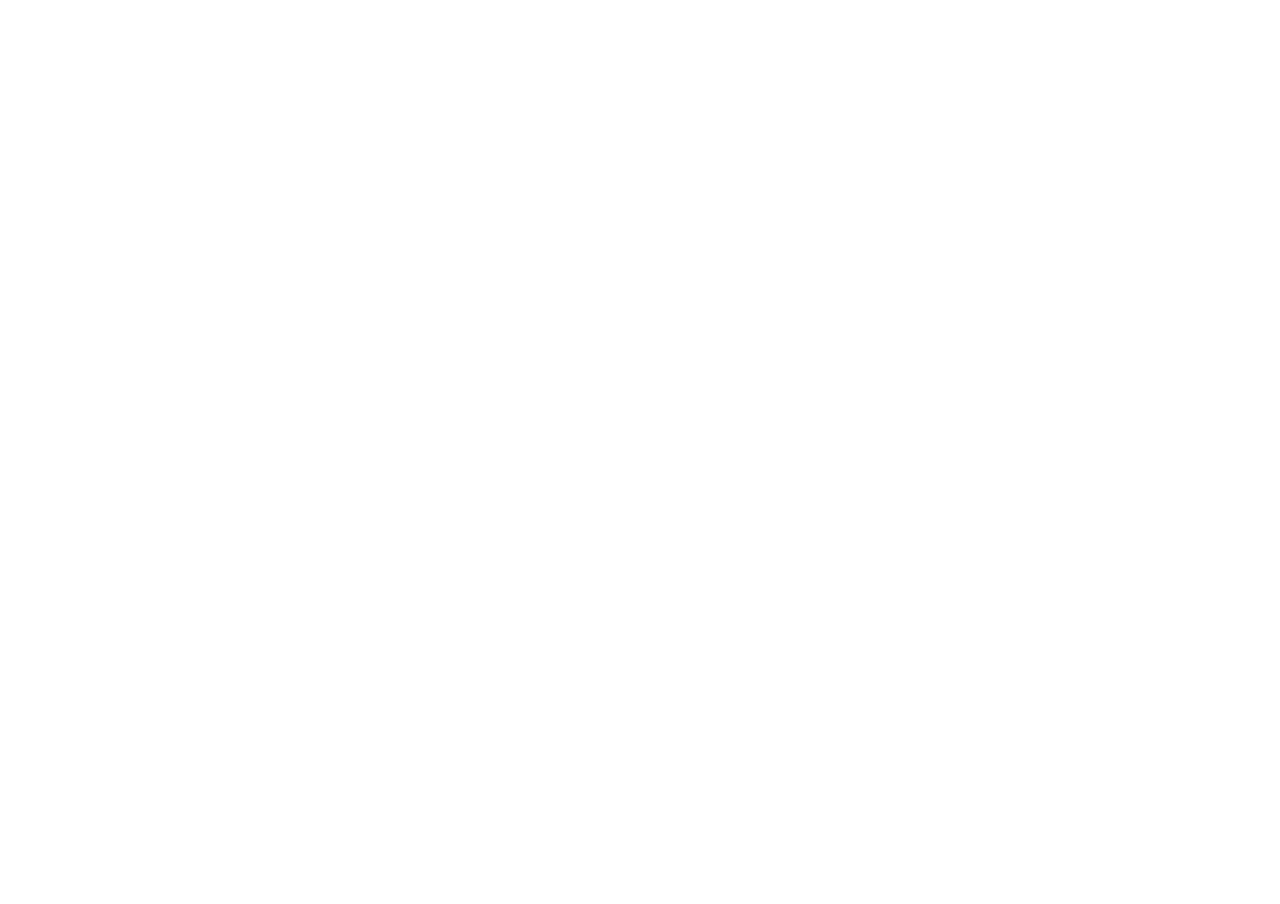
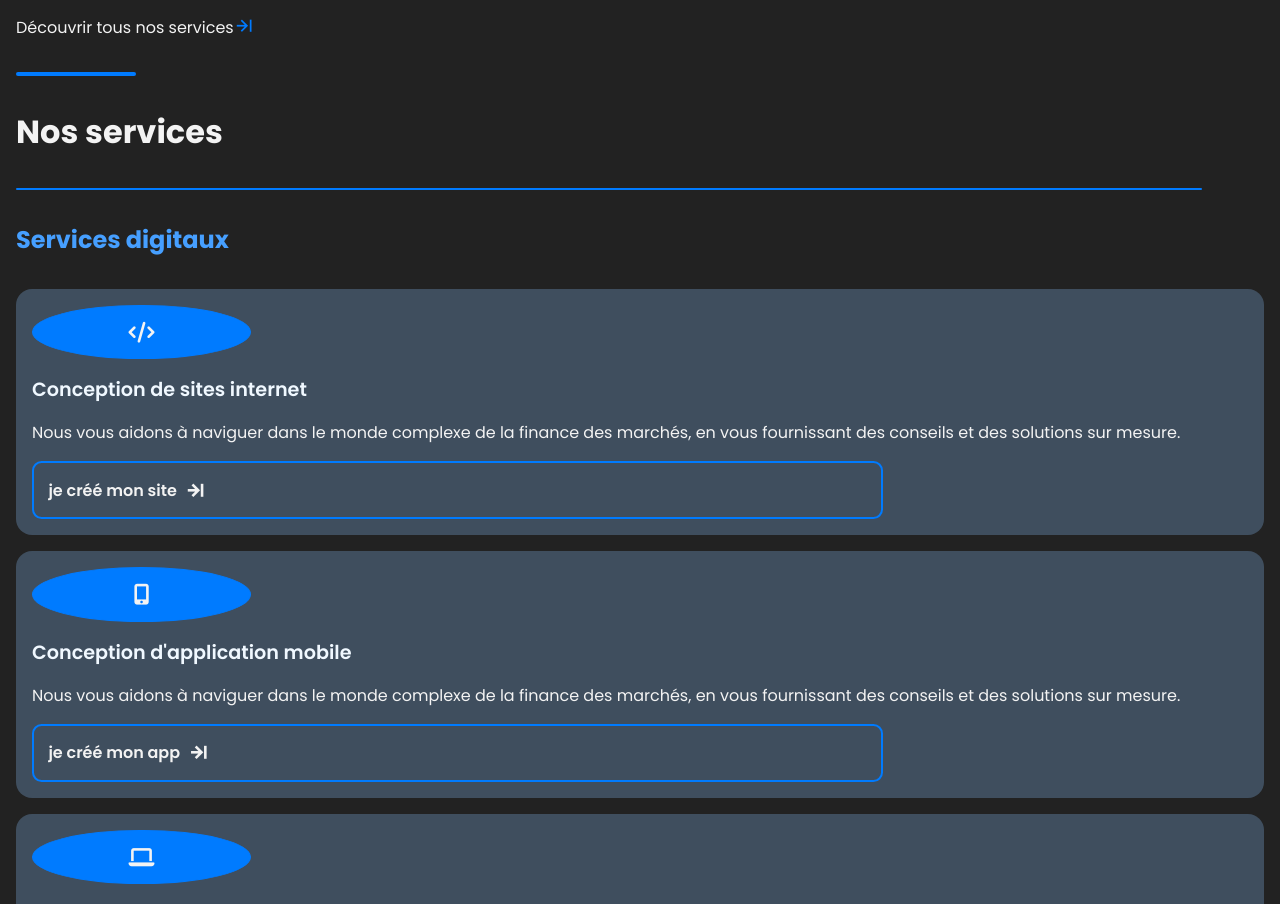
Before and after one commit to Migthyvan/Caladrius, a Vue app in the folder Caladrius/: page / in a window 1280 px wide. Shown: the part 1880-2784 px from the top of the page. Before the commit the page ends 873 px from the top, so only its background shows below. Built offline with nearby package versions, Linux system fonts and the light colour scheme.

Commit message:
small commit

```diff
--- a/Caladrius/index.html
+++ b/Caladrius/index.html
@@ -8,7 +8,10 @@
     <link rel="stylesheet" href="/src/assets/base.css">
     <link rel="stylesheet" href="/src/assets/main.css">
     <link rel="stylesheet" href="https://cdn.jsdelivr.net/npm/remixicon@4.6.0/fonts/remixicon.min.css">
-
+    <link rel="stylesheet" href="https://cdnjs.cloudflare.com/ajax/libs/font-awesome/6.5.1/css/all.min.css"
+      integrity="sha512-DTOQO9RWCH3ppGqcWaEA1BIZOC6xxalwEsw9c2QQeAIftl+Vegovlnee1c9QX4TctnWMn13TZye+giMm8e2LwA=="
+      crossorigin="anonymous" referrerpolicy="no-referrer"
+    />
   </head>
   <body>
     <div id="app"></div>
--- a/Caladrius/src/assets/main.css
+++ b/Caladrius/src/assets/main.css
@@ -46,3 +46,7 @@
   text-decoration: none;
   color: #f3f3f3;
 }
+
+section{
+  background: #222222;;
+}
--- a/Caladrius/src/components/button/mainButton.vue
+++ b/Caladrius/src/components/button/mainButton.vue
@@ -6,25 +6,27 @@
 
 <script>
 export default {
-
+  name: 'MainButton'
 }
 </script>
 
 <style scoped>
-.main__button{
-    padding: 0.9rem ;
-    border: 1px solid #007bff;;
-    border-radius: 0.8rem;
-    font-size: 1rem;
-    background: #007bff;;
-    color: #f3f3f3;
-    width: 50%;
+.main__button {
+  padding: 0.9rem;
+  border: 1px solid #007bff;
+  border-radius: 0.6rem;
+  font-size: 1rem;
+  font-weight: 600;
+  background: #007bff;
+  color: #f3f3f3;
+  width: 50%;
+  cursor: pointer;
+  /* Ajoutez la transition ici pour une meilleure pratique */
+  transition: all 0.5s ease;
 }
 
-button:hover{
-    background: #0e5311;
-    border: 1px solid #0e5311;
-    color: #f3f3f3;
-    transition: all 0.5s ease;
+.main__button:hover {
+  background: #0e5311;
+  border-color: #0e5311;
 }
 </style>
--- a/Caladrius/src/components/button/secondButton.vue
+++ b/Caladrius/src/components/button/secondButton.vue
@@ -0,0 +1,47 @@
+<template>
+    <button class="services__button">
+       {{ label }}
+        <i class="ri-contract-right-line"></i>
+    </button>
+</template>
+
+<script>
+export default {
+
+    props:{
+        label:{
+            type: String,
+            default: 'En savoir plus'
+        }
+    }
+
+}
+</script>
+
+<style scoped>
+.services__button {
+  padding: 0.9rem;
+  border: 2px solid #007bff;
+  border-radius: 0.6rem;
+  font-size: 1rem;
+  font-weight: 600;
+  background: #3f4e5e;
+  color: #f3f3f3;
+  width: 70%;
+  cursor: pointer;
+  /* Ajoutez la transition ici pour une meilleure pratique */
+  transition: all 0.5s ease;
+  display: flex;
+  gap:0.5rem;
+  align-items: center;
+}
+
+i{
+    color: #f3f3f3;
+}
+
+.main__button:hover {
+  background: #0e5311;
+  border-color: #0e5311;
+}
+</style>
--- /dev/null
+++ b/Caladrius/src/components/section/mainSection.vue
@@ -0,0 +1,133 @@
+<template>
+  <section class="second__container">
+        <div class="main__content">
+            <div class="title-line"></div>
+
+            <h2 class="section__title">Nos services</h2>
+
+            <div class="title-line-second"></div>
+
+            <h3 class="section__subtitle">
+                Services digitaux
+            </h3>
+
+            <div class="services__card">
+                <span><i class="fa-solid fa-code"></i></span>
+                <h4 class="services__card__title">
+                    Conception de sites internet
+                </h4>
+                <p> Nous vous aidons à naviguer dans le monde complexe
+                    de la finance des marchés, en vous fournissant des
+                    conseils et des solutions sur mesure.
+                </p>
+                <secondButton
+                    label = "je créé mon site"
+                />
+
+            </div>
+
+            <div class="services__card">
+                <span><i class="fa-solid fa-mobile-screen-button"></i></span>
+                <h4 class="services__card__title">
+                    Conception d'application mobile
+                </h4>
+                <p> Nous vous aidons à naviguer dans le monde complexe
+                    de la finance des marchés, en vous fournissant
+                    des conseils et des solutions sur mesure.
+                </p>
+                <secondButton
+                    label = "je créé mon app"
+                />
+            </div>
+
+            <div class="services__card">
+                <span><i class="fa-solid fa-laptop"></i></span>
+                <h4 class="services__card__title">
+                    Services freelances
+                </h4>
+                <p>Nous vous aidons à naviguer dans le monde complexe de la finance des marchés, en vous fournissant des conseils et des solutions sur mesure.</p>
+                <secondButton
+                    label="Mon freelance"
+                />
+            </div>
+
+            <p>Découvrir tous nos services<i class="ri-contract-right-line"></i></p>
+        </div>
+    </section>
+</template>
+
+<script>
+import secondButton from '../button/secondButton.vue';
+export default {
+components:{
+    secondButton
+}
+}
+</script>
+
+<style scoped>
+.main__content {
+    display: flex;
+    flex-direction: column;
+    gap: 1rem;
+}
+
+.second__container{
+    display: flex;
+    flex-direction: column;
+    gap: 1rem;
+    padding: 1rem;
+}
+
+.section__subtitle{
+    font-weight: 700;
+    color: #469fff;
+}
+
+.services__card{
+    display: flex;
+    flex-direction: column;
+    gap: 1rem;
+    /*border: 1px solid #007bff;*/
+    border-radius: 1rem;
+    background: #3f4e5e;
+    padding: 1rem;
+}
+
+.services__card span{
+    padding: 1rem;
+    border: 1px solid #007bff;
+    width: 18%;
+    border-radius: 50%;
+    display: flex;
+    justify-content: center;
+    align-items: center;
+    background: #007bff;
+}
+
+.services__card i{
+    color: #f3f3f3;
+}
+
+.services__card .services__card__title{
+    font-size: 1.2rem;
+    font-weight: 600;
+    color: aliceblue;
+}
+
+.title-line {
+    width: 120px; /* Longueur de la ligne */
+    height: 4px; /* Épaisseur de la ligne */
+    background-color: #007bff; /* Couleur de la ligne */
+    margin-bottom: 1rem; /* Espace entre la ligne et le titre */
+    border-radius: 2px; /* Bords légèrement arrondis */
+}
+
+.title-line-second{
+    width: 95%; /* Longueur de la ligne */
+    height: 2px; /* Épaisseur de la ligne */
+    background-color: #007bff; /* Couleur de la ligne */
+    margin-bottom: 1rem; /* Espace entre la ligne et le titre */
+    border-radius: 2px; /* Bords légèrement arrondis */
+}
+</style>
--- a/Caladrius/src/views/index.vue
+++ b/Caladrius/src/views/index.vue
@@ -2,15 +2,19 @@
     <div class="container">
         <navbar></navbar>
         <firstSection></firstSection>
+        <mainSection></mainSection>
+        <mainSection></mainSection>
     </div>
 </template>
 
 <script>
 import firstSection from '@/components/section/firstSection.vue';
-import navbar from '@/components/section/layout/navbar.vue';
+import navbar from '@/components/layout/navbar.vue';
+import mainSection from '@/components/section/mainSection.vue';
+
 export default {
     components: {
-        navbar, firstSection
+        navbar, firstSection, mainSection
     }
 }
 </script>
```
Also changed, not shown: Caladrius/src/components/layout/navbar.vue (renamed from Caladrius/src/components/section/layout/navbar.vue).
